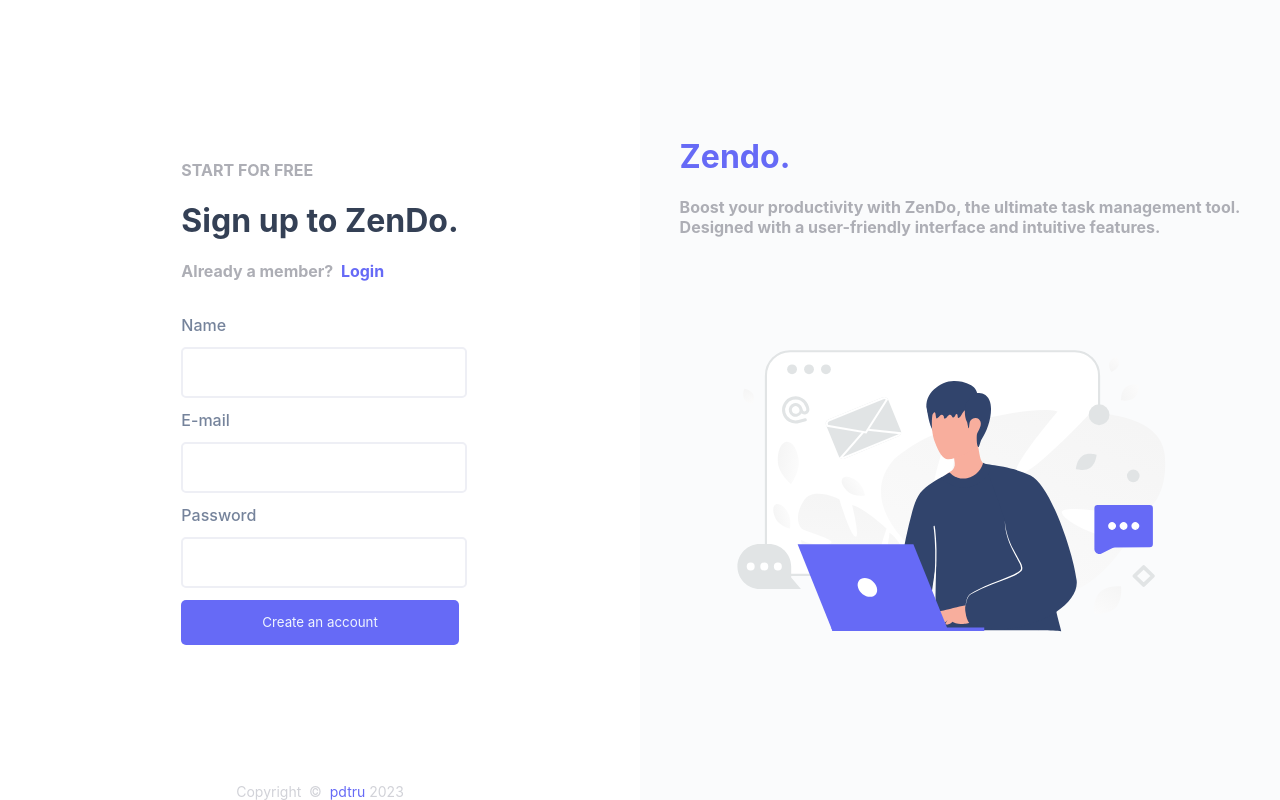
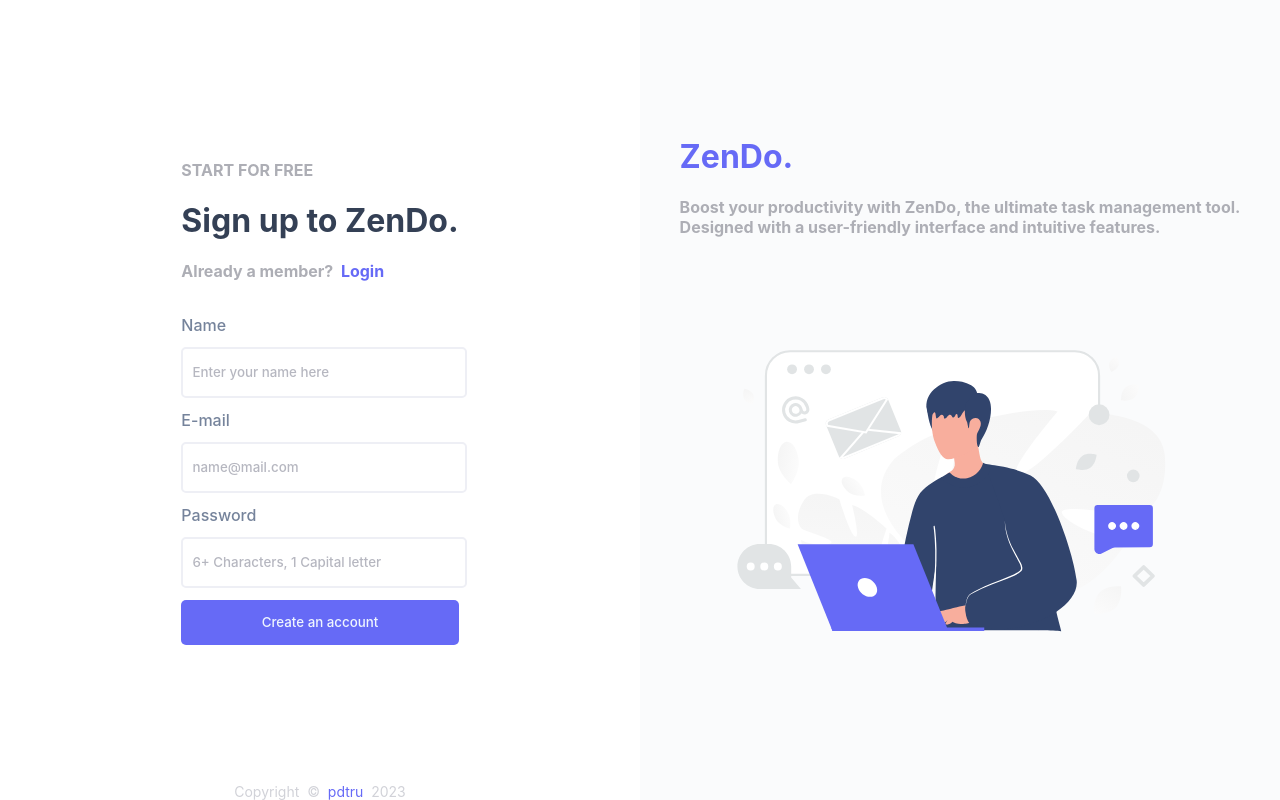
Before and after one commit to pdtru/sign-up-form, a plain HTML site: page index.html in a window 1280 px wide. Drawn offline with Linux system fonts and the light colour scheme.

Commit message:
Add placeholders for input elements

```diff
--- a/index.html
+++ b/index.html
@@ -19,20 +19,23 @@
                     <h4 class="form-subtext">Already a member? &nbsp;<a>Login</a></h4>
                 </div>
                 <label for="name">Name</label>
-                <input type="text" id="name" name="name" required>
+                <input type="text" id="name" name="name" placeholder="&nbsp;&nbsp;Enter your name here" required>
 
                 <label for="email">E-mail</label>
-                <input type="email" id="email" name="email" required>
+                <input type="email" id="email" name="email" placeholder="&nbsp;&nbsp;name@mail.com" required>
 
                 <label for="password">Password</label>
-                <input type="password" id="password" name="password" required>
-                <button>Create an account</button>
+                <input type="password" id="password" name="password"
+                    placeholder="&nbsp;&nbsp;6+ Characters, 1 Capital letter" required>
+                <button type="submit">Create an account</button>
             </form>
-            <footer class="footer">Copyright&nbsp &copy &nbsp<a href="https://github.com/pdtru">pdtru</a> 2023</footer>
+            <footer class="footer">Copyright&nbsp &copy &nbsp<a
+                    href="https://github.com/pdtru">pdtru</a>&nbsp;&nbsp;2023
+            </footer>
         </div>
         <div class="right-container">
             <div>
-                <h1 class="right-header">Zendo.</h1>
+                <h1 class="right-header">ZenDo.</h1>
                 <h4 class="form-subtext">Boost your productivity with ZenDo, the ultimate task management tool.<br>
                     Designed with a user-friendly interface and intuitive features.</h4>
             </div>
--- a/styles.css
+++ b/styles.css
@@ -53,7 +53,14 @@ input {
     border-color: #eeeff5;
 }
 
+input::placeholder {
+    font-weight: 500;
+    color: #b6b7c0;
+}
+
 button {
+    width: 100%;
+    font-weight: 500;
     color: #eff5fe;
     height: 45px;
     border-radius: 5px;
```
